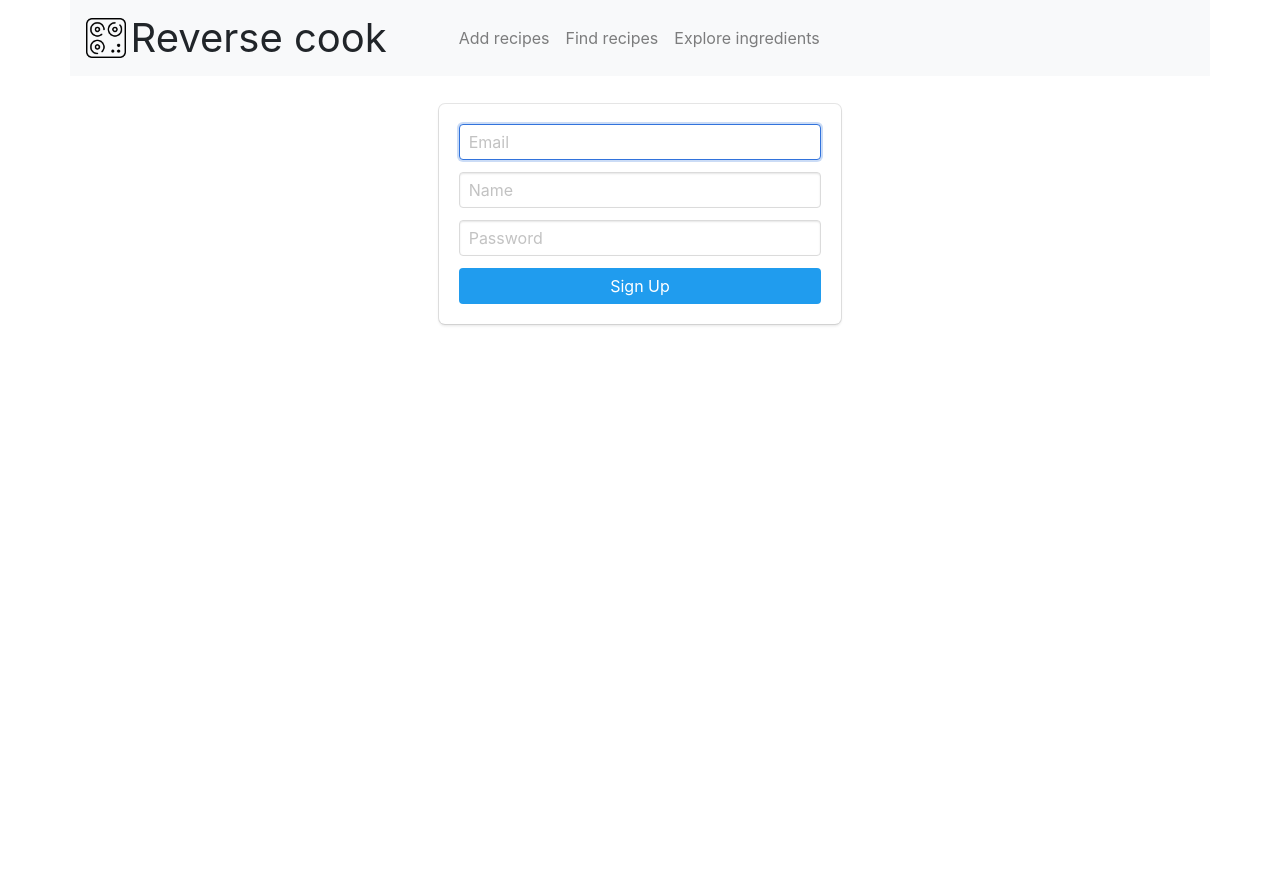
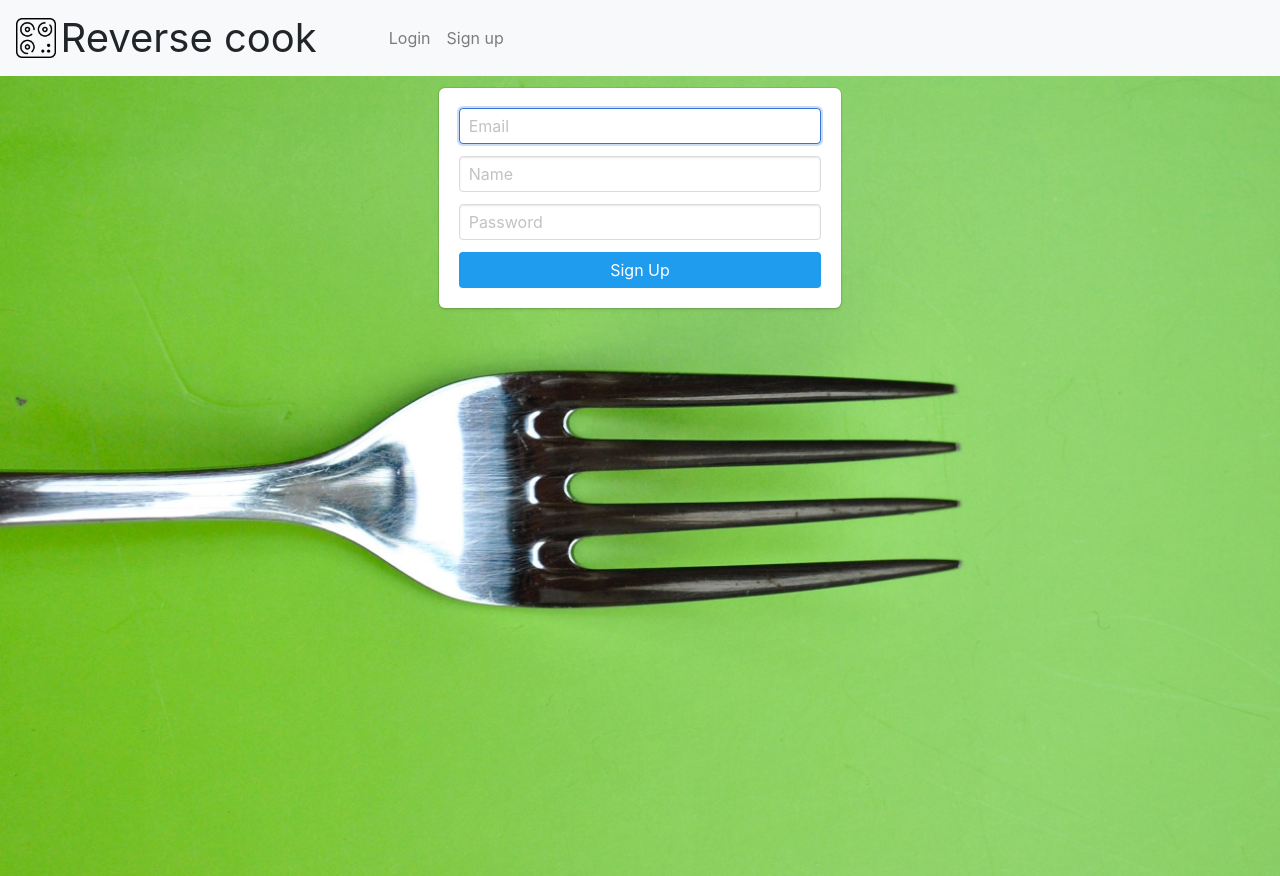
Before and after one commit to scogra17/CookbookApp, a Flask app: page /signup in a window 1280 px wide. Before the commit the page ends 326 px from the top, so only its background shows below. Run offline with Flask 2, Linux system fonts and the light colour scheme; some libraries are stand-ins or nearby versions.

Commit message:
clean index and signup routes

```diff
--- a/app.py
+++ b/app.py
@@ -76,8 +76,13 @@
 
 
 @app.route('/', methods=['GET', 'POST'])
+def index():
+	return render_template('index.html')
+
+
+@app.route('/add_recipe', methods=['GET', 'POST'])
 @login_required
-def index():
+def add_recipe():
 	if request.method == 'POST':
 		name = request.form['name']
 		new_stuff = Recipe(name=name)
@@ -85,13 +90,13 @@
 		try:
 			db.session.add(new_stuff)
 			db.session.commit()
-			return redirect('/')
+			return redirect('/add_recipe')
 		except:
 			return "There was a problem adding a new recipe."
 
 	else:
 		recipes = Recipe.query.order_by(Recipe.created_at.desc()).all()
-		return render_template('index.html', recipes=recipes)
+		return render_template('add_recipe.html', recipes=recipes)
 
 
 @app.route('/login', methods=['POST', 'GET'])
@@ -218,7 +223,7 @@
 	try:
 		db.session.delete(recipe)
 		db.session.commit()
-		return redirect('/')
+		return redirect('/add_recipe')
 	except:
 		return "There was a problem deleting data."
 
--- a/static/css/main.css
+++ b/static/css/main.css
@@ -1,5 +1,7 @@
-body {
+body, html {
   background: #FFFFFF;
+  height: 100%;
+  margin: 0;
 }
 
 #site-header {
@@ -13,10 +15,25 @@
 	width: 40px;
 }
 
-#nav-bar {
-	margin-bottom: 1em;
-}
-
 #expanded-options {
 	margin-left: 4em;
 }
+
+.background-picture {
+	background-image: url("../img/fork.jpg");
+	height: 100%;
+	background-position: center;
+	background-repeat: no-repeat;
+	background-size: cover;
+}
+
+.index-header {
+	color: #FFFFFF;
+}
+
+.profile-greeting {
+	font-size: 5em;
+	text-align: center;
+	padding-top: 7%;
+	color: #FFFFFF;
+}
--- a/templates/login.html
+++ b/templates/login.html
@@ -1,6 +1,7 @@
 {% extends "base.html" %}
 
 {% block content %}
+<div class="background-picture">
     <div class="column is-4 is-offset-4">
         <div class="box">
         {% with messages = get_flashed_messages() %}
@@ -32,4 +33,5 @@
             </form>
         </div>
     </div>
+</div>
 {% endblock %}
--- a/templates/profile.html
+++ b/templates/profile.html
@@ -1,7 +1,9 @@
 {% extends "base.html" %}
 
 {% block content %}
-<h1 class="title container">
+<div class="background-picture">
+<h1 class="profile-greeting title">
   Welcome, {{ name }}!
 </h1>
+</div>
 {% endblock %}
--- a/templates/signup.html
+++ b/templates/signup.html
@@ -1,6 +1,7 @@
 {% extends "base.html" %}
 
 {% block content %}
+<div class="background-picture">
     <div class="column is-4 is-offset-4">
         <div class="box">
         {% with messages = get_flashed_messages() %}
@@ -33,4 +34,5 @@
             </form>
         </div>
     </div>
+</div>
 {% endblock %}
--- a/templates/snippets/form.html
+++ b/templates/snippets/form.html
@@ -1,4 +1,4 @@
-<form action="/" method="POST">
+<form action="/add_recipe" method="POST">
 	<div class="form-row">
 		<div class="col-sm-9 my-1">
 			<label for="newStuff" class="sr-only">New stuff:</label>
--- a/templates/snippets/home_title.html
+++ b/templates/snippets/home_title.html
@@ -1,4 +1,4 @@
-<nav id="nav-bar" class="navbar navbar-expand-lg navbar-light bg-light container">
+<nav id="nav-bar" class="navbar navbar-expand-lg navbar-light bg-light">
 	<div onclick="location.href='/';" style="cursor: pointer;" class="site-header">
 		<img id="kitchen-logo" src="../../static/img/kitchen.png" alt="kitchen.png">
 		<div id="site-header">Reverse cook</div>
@@ -8,9 +8,14 @@
   </button>
 
   <div class="collapse navbar-collapse" id="navbarSupportedContent">
-    <ul id="expanded-options" class="navbar-nav mr-auto">
+    <ul id="expanded-options" class="nav navbar-nav">
+
+      {% if current_user.is_authenticated %}
       <li class="nav-item">
-        <a class="nav-link" href="/">Add recipes</a>
+        <a class="nav-link" href="/profile">Home</a>
+      </li>
+      <li class="nav-item">
+        <a class="nav-link" href="/add_recipe">Add recipes</a>
       </li>
        <li class="nav-item">
         <a class="nav-link" href="/find_recipes">Find recipes</a>
@@ -18,14 +23,18 @@
       <li class="nav-item">
         <a class="nav-link" href="/explore_ingredients">Explore ingredients</a>
       </li>
-
-      {% if current_user.is_authenticated %}
-      <li class="nav-item">
-        <a class="nav-link" href="/profile">Profile</a>
-      </li>
       <li class="nav-item">
         <a class="nav-link" href="/logout">Logout</a>
       </li>
+      {% else %}
+
+     <li class="nav-item">
+        <a class="nav-link" href="/login">Login</a>
+      </li>
+      <li class="nav-item">
+        <a class="nav-link" href="/signup">Sign up</a>
+      </li>
+
       {% endif %}
 
     </ul>
```
Also changed, not shown: templates/add_recipe.html (added, +28 -0 lines), templates/index.html (+1 -24 lines), static/img/fork.jpg (added), test.db. Lines whose indentation alone changed are shown as unchanged.
